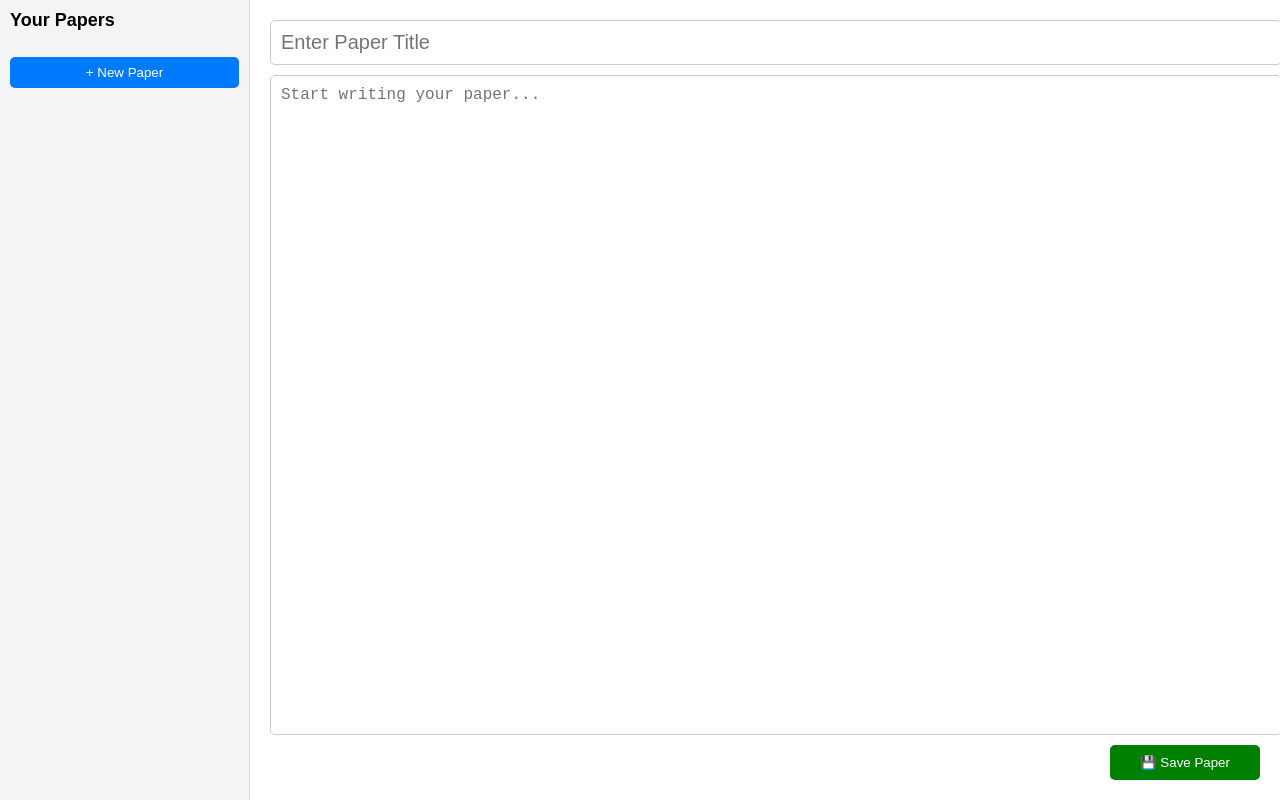
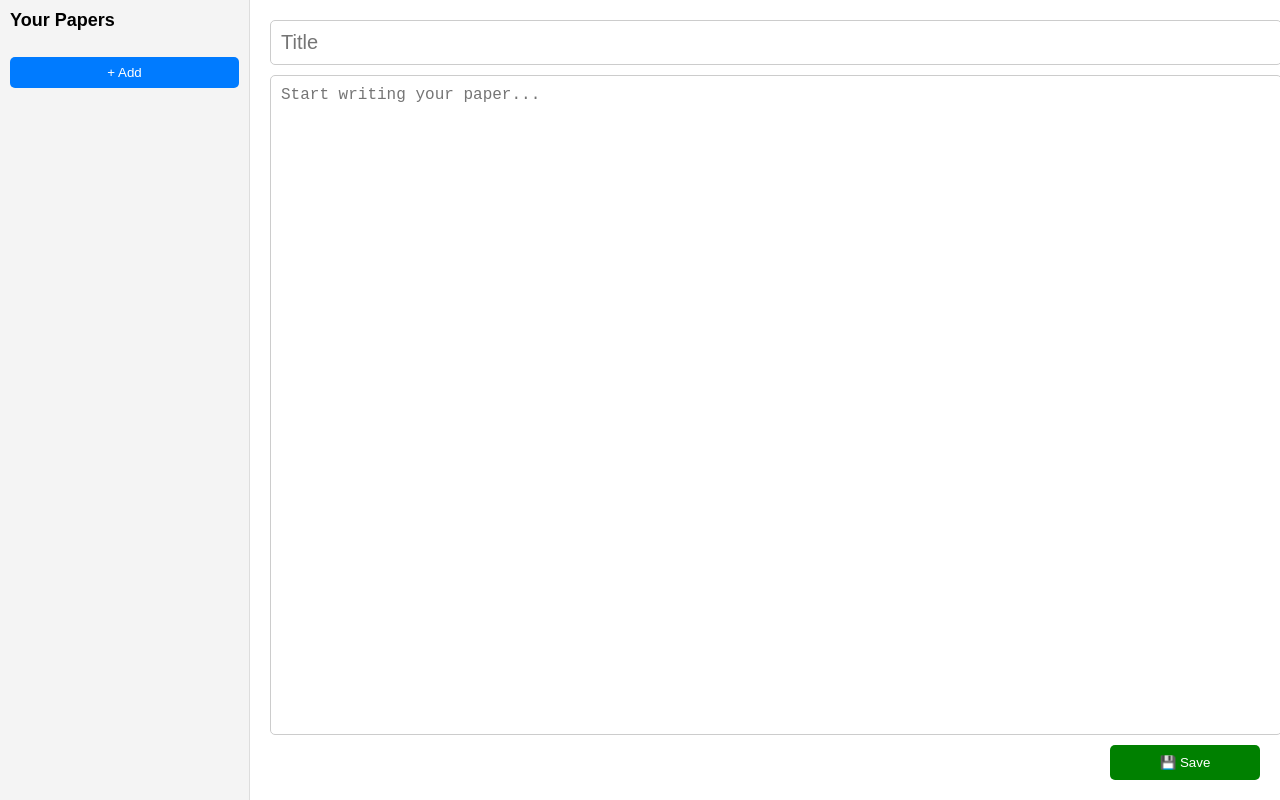
Before and after one commit to renotes-kite/papers, a plain HTML site: page index.html in a window 1280 px wide. Drawn offline with Linux system fonts and the light colour scheme.

Commit message:
Update index.html

```diff
--- a/index.html
+++ b/index.html
@@ -127,14 +127,14 @@
   <div id="sidebar">
     <h2>Your Papers</h2>
     <ul id="notesList"></ul>
-    <button id="newNoteBtn">+ New Paper</button>
+    <button id="newNoteBtn">+ Add</button>
   </div>
 
   <!-- Main Editor -->
   <div id="main">
-    <input type="text" id="noteTitle" placeholder="Enter Paper Title" />
+    <input type="text" id="noteTitle" placeholder="Title" />
     <textarea id="noteContent" placeholder="Start writing your paper..."></textarea>
-    <button id="saveBtn">💾 Save Paper</button>
+    <button id="saveBtn">💾 Save </button>
   </div>
 
   <script>
```
